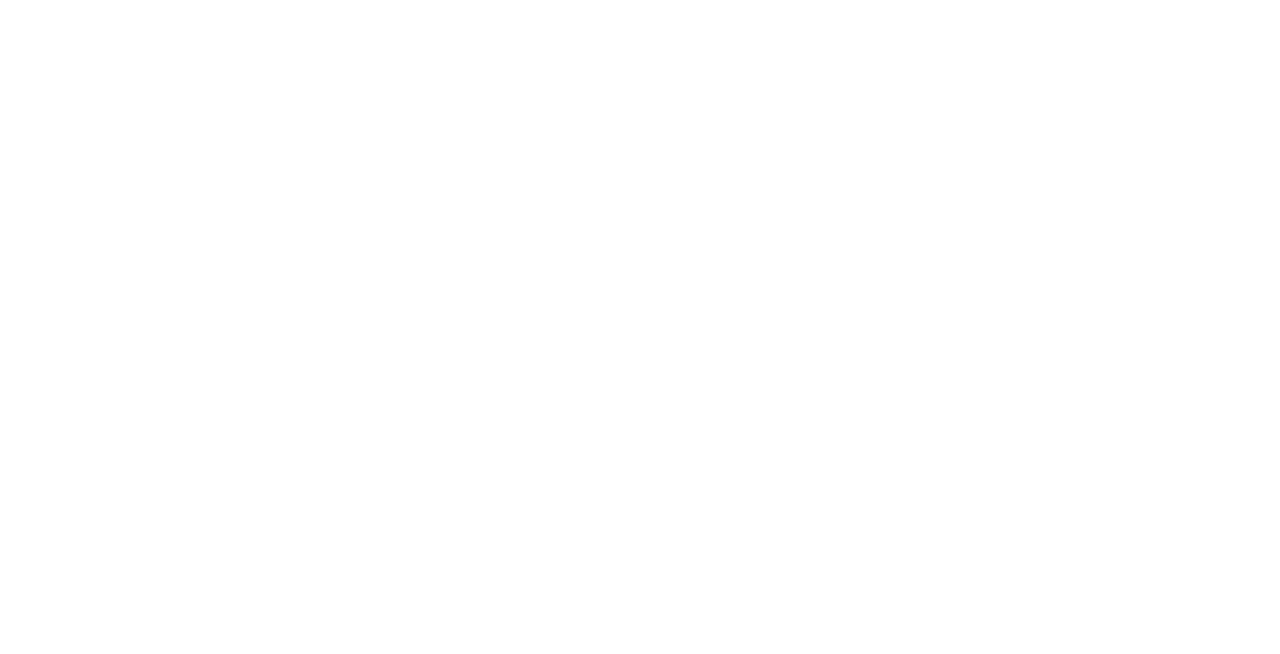
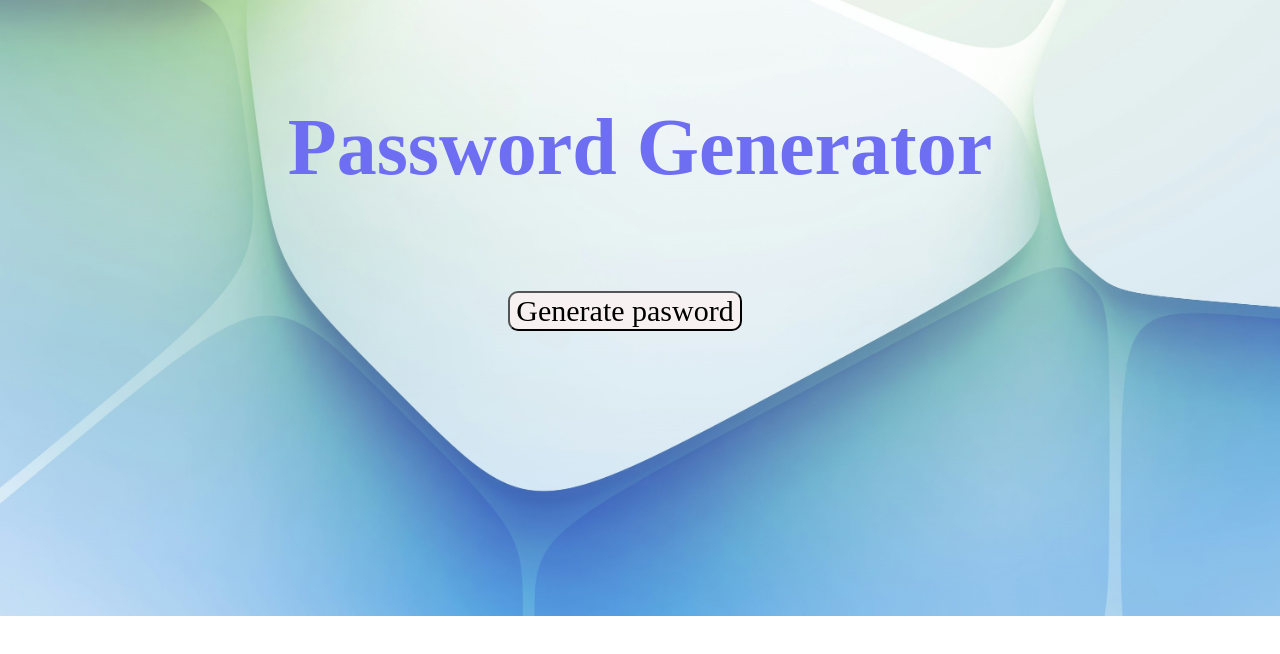
Before and after one commit to SIAErimio/Password-generator, a plain HTML site: page index.html in a window 1280 px wide. Drawn offline with Linux system fonts and the light colour scheme.

Commit message:
picture and display on the web

```diff
--- a/index.html
+++ b/index.html
@@ -5,8 +5,15 @@
     <meta name="viewport" content="width=device-width, initial-scale=1.0">
     <title>Password generator</title>
     <link rel="icon" href="data:,">
+    <link rel="stylesheet" href="style.css">
 </head>
 <body>
+
+    <h1>Password Generator</h1>
+  <button type="button" onclick="generateAndShowPassword()">Generate pasword</button>
+  <p id="passwordOutput"></p>
+
+
     <script src="index.js"></script>
 </body>
 </html>
--- a/index.js
+++ b/index.js
@@ -1,9 +1,8 @@
-function generatePassword(length, includeLowercase, includeUppercase, includeNumbers, includeSymbols){
-
-    const lowercaseChars = "abcdefghijklmnopqrstuvrwxyz";
-    const uppercaseChars = "ABCDEFGHIJKLMNOPQRSTUVRWXYZ";
+ function generatePassword(length, includeLowercase, includeUppercase, includeNumbers, includeSymbols) {
+  const lowercaseChars = "abcdefghijklmnopqrstuvwxyz";
+  const uppercaseChars = "ABCDEFGHIJKLMNOPQRSTUVWXYZ";
   const numberChars = "0123456789";
-    const symbolChars = "!@#$%^&*()_+-=\/";
+  const symbolChars = "!@#$%^&*()_+-=/~";
 
   let allowedChars = "";
   let password = "";
@@ -13,21 +12,21 @@ function generatePassword(length, includeLowercase, includeUppercase, includeNum
   allowedChars += includeNumbers ? numberChars : "";
   allowedChars += includeSymbols ? symbolChars : "";
 
-    if(length <= 0){
-        return `(password length must be at least 1)`
+  if (length <= 0) {
+    return "Password length must be at least 1";
   }
-    if(allowedChars.length === 0){
-        return `(At least 1 set of character needs to be selected)`;
+  if (allowedChars.length === 0) {
+    return "At least 1 set of characters needs to be selected";
   }
-    for(let i = 0; i < length; i++){
+
+  for (let i = 0; i < length; i++) {
     const randomIndex = Math.floor(Math.random() * allowedChars.length);
     password += allowedChars[randomIndex];
   }
-
   return password;
 }
-
-const passwordLength = 10;
+function generateAndShowPassword() {
+  const passwordLength = 12;
   const includeLowercase = true;
   const includeUppercase = true;
   const includeNumbers = true;
@@ -38,4 +37,8 @@ const password = generatePassword(passwordLength,
                                     includeUppercase,
                                     includeNumbers,
                                     includeSymbols);
+
 console.log(`Generated password: ${password}`);
+
+  document.getElementById("passwordOutput").textContent = password;
+}
--- /dev/null
+++ b/style.css
@@ -0,0 +1,38 @@
+body {
+  font-family: 'Times New Roman', Times, serif;
+  padding: 40px;
+  text-align: center;
+  background-image: url("image/abstract.png");
+  background-size: cover;
+  background-repeat: no-repeat;
+  background-position: center;
+  width: auto;
+  height: auto;
+  color: rgb(110, 110, 243);
+  font-size: 40px;
+}
+
+#passwordOutput {
+  font-size: 40px;
+  padding: 10px;            /* Inner spacing */
+  margin-top: 15px;         /* Space above */
+  display: inline-block;    /* Border only around content */
+  font-family: 'Times New Roman', Times, serif;
+}
+
+button{
+    font-size: 30px;
+    font-family: 'Times New Roman', Times, serif;
+    text-align: center;
+    color: black;
+    background-color: rgb(248, 241, 241);
+    border-radius: 10px;
+}
+
+button:hover{
+    background-color: rgb(188, 188, 250);
+}
+
+button:active{
+    background-color: azure;
+}
```
Also changed, not shown: image/abstract.png (added). Lines whose indentation alone changed are shown as unchanged.
